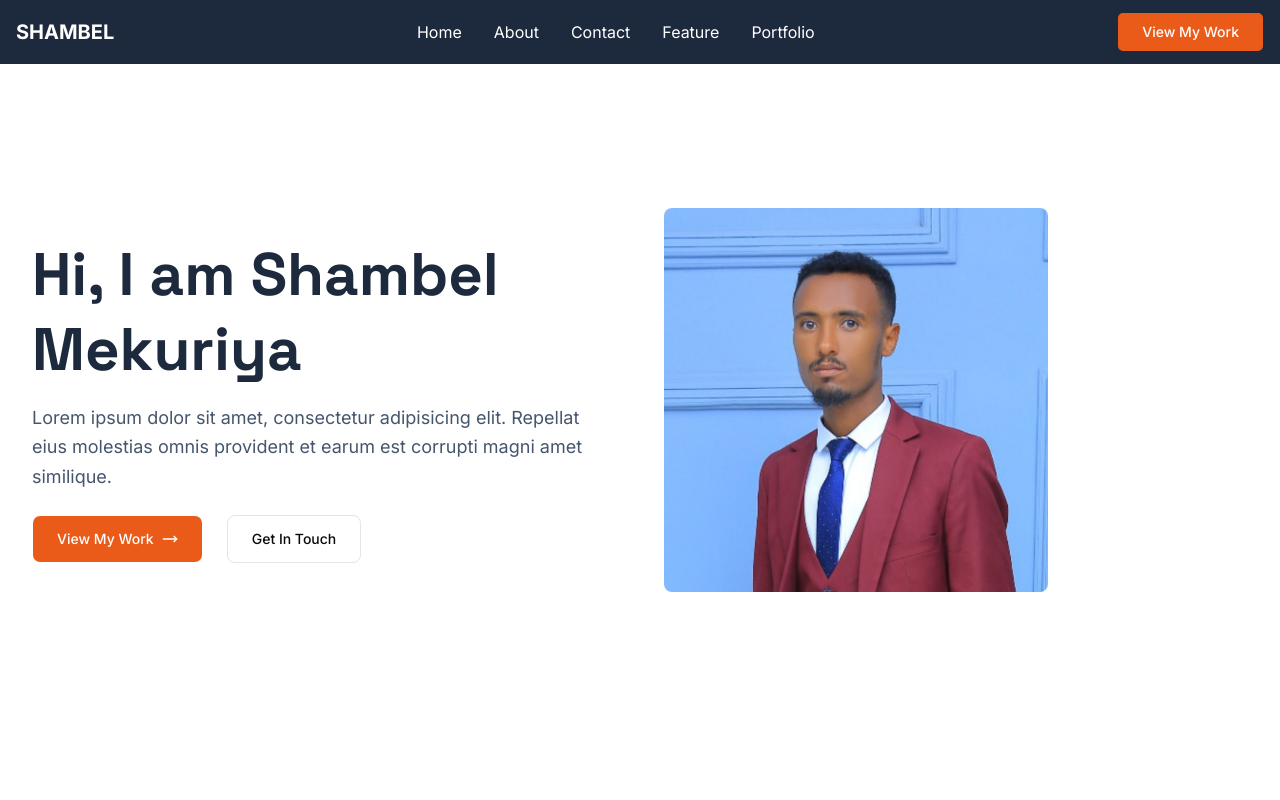
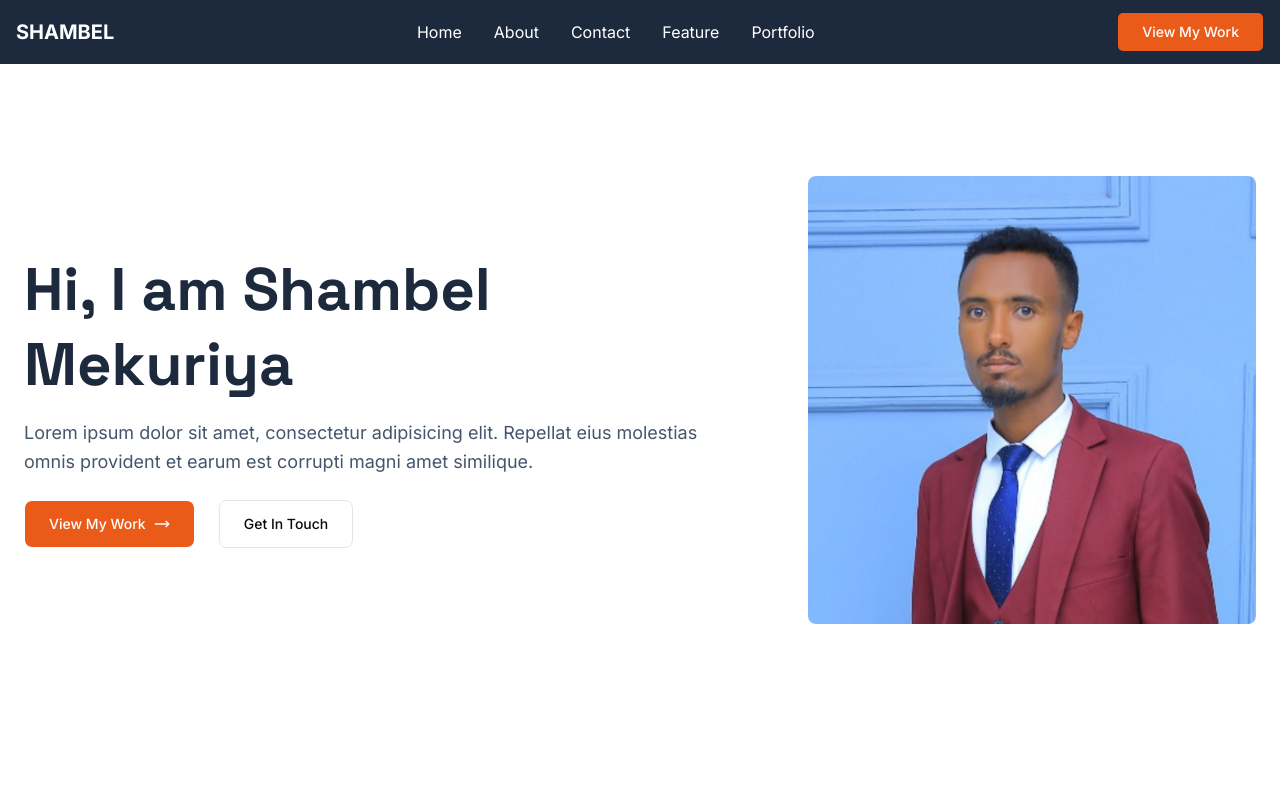
Before and after one commit to shambelmekuria/my_portfolio, a Next.js app: page / in a window 1280 px wide. Shown: the top 800 px of the page. Built offline with nearby package versions, Linux system fonts and the light colour scheme.

Commit message:
hero section grid layout

```diff
--- a/components/hero.tsx
+++ b/components/hero.tsx
@@ -30,8 +30,10 @@ export default function Hero() {
     <Section
       size="lg"
       className="min-h-screen flex items-center justify-center"
+      container={false}
     >
-      <div className="grid grid-cols-1 sm:grid-cols-2 gap-8 md:gap-12">
+      <div className="max-w-7xl mx-auto px-4 md:px-6">
+        <div className="grid grid-cols-1 sm:grid-cols-[1fr_auto] gap-8 md:gap-16">
           <motion.div
             initial="hidden"
             animate="visible"
@@ -56,30 +58,39 @@ export default function Hero() {
               variants={items}
               className="flex flex-col md:flex-row gap-6"
             >
-            <Button asChild={true} className="h-12 gap-2 py-3 px-6 rounded-md hover:bg-primary/90">
-              <Link href={"#project"}>View My Work <MoveRight /></Link>
+              <Button
+                asChild={true}
+                className="h-12 gap-2 py-3 px-6 rounded-md hover:bg-primary/90"
+              >
+                <Link href={"#project"}>
+                  View My Work <MoveRight />
+                </Link>
               </Button>
-            <Button  asChild={true} variant={"outline"} className="h-12 py-3 px-6 rounded-md hover:bg-primary hover:text-white">
+              <Button
+                asChild={true}
+                variant={"outline"}
+                className="h-12 py-3 px-6 rounded-md hover:bg-primary hover:text-white"
+              >
                 <Link href={"#"}> Get In Touch</Link>
               </Button>
-
             </motion.div>
           </motion.div>
           <motion.div
             initial={{ scale: 0.8, opacity: 0 }}
-          animate={{ scale: 1, opacity: 1 }}
+            animate={{ scale: 1, opacity: 1}}
             transition={{ duration: 0.6, ease: "easeOut", delay: 0.3 }}
           >
             <Image
               src={"/shambel.jpg"}
               alt="profile image"
-            className="w-full md:w-96 md:h-96 rounded-md"
-            width={576}
-            height={576}
+              className="w-full h-auto overflow-hidden md:w-md md:h-md rounded-md"
+              width={600}
+              height={600}
               priority
             />
           </motion.div>
         </div>
+      </div>
     </Section>
   );
 }
```
Lines whose indentation alone changed are shown as unchanged.
